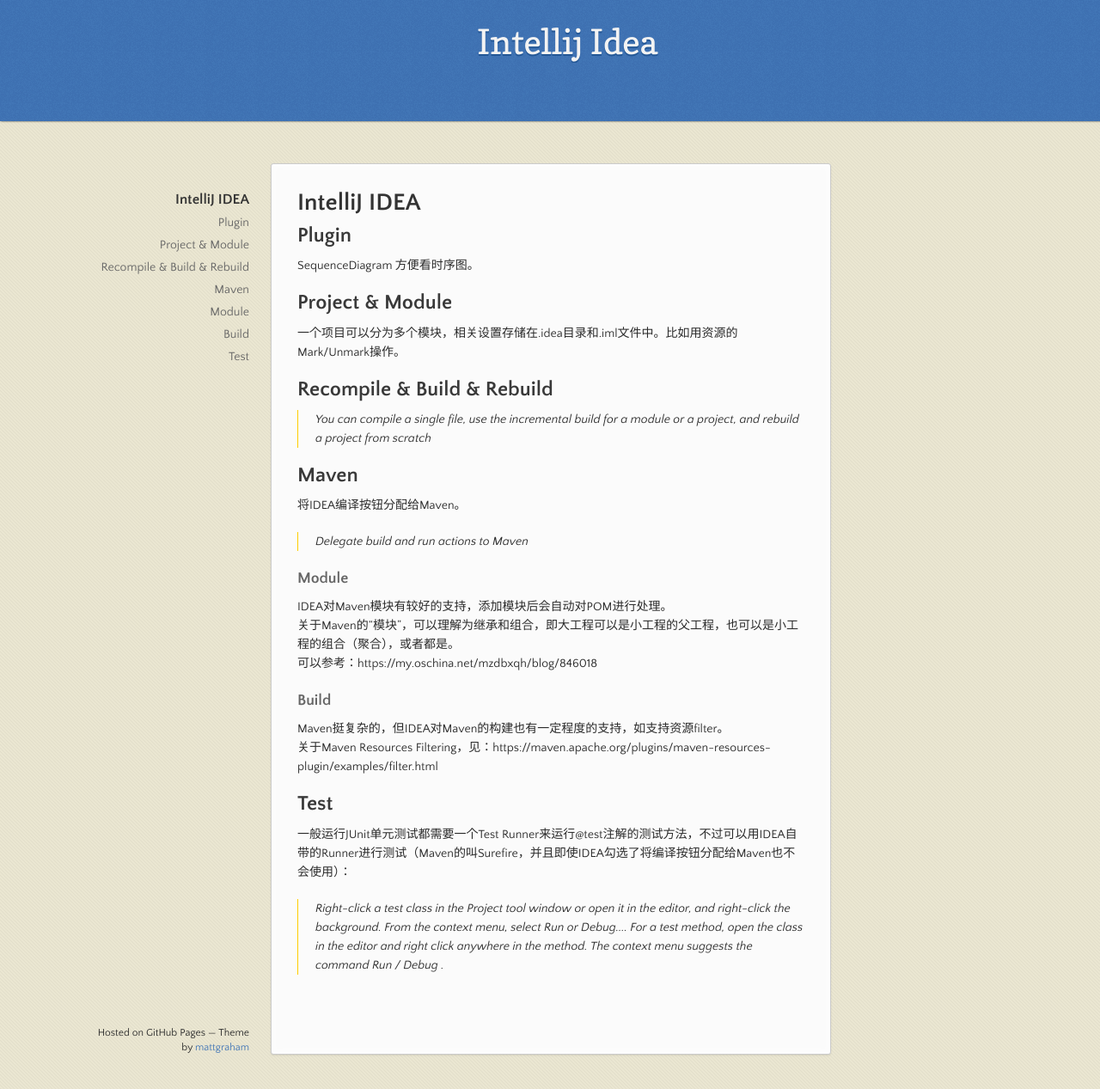
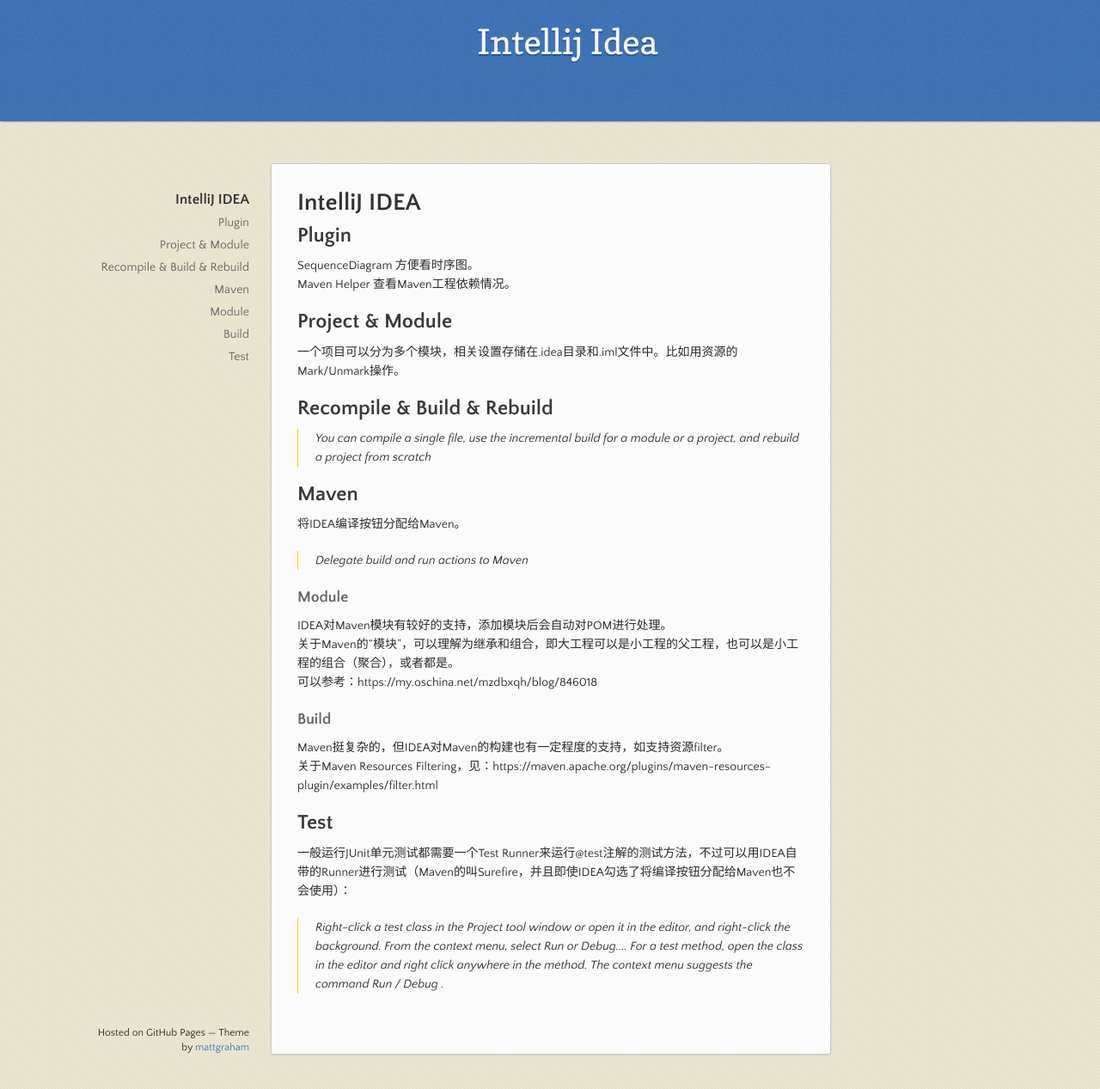
Before and after one commit to lvv9/lvv9.github.io, a Jekyll site: the page built from _posts/2020-04-25-intellij-idea.md, in a window 1280 px wide and 1267 px high. Shown: the whole window at 86% size. Built offline with Jekyll 4.4.1, drawn with Linux system fonts in a browser that asks for light colours; our own code applies the rules of GitHub Pages for plain Markdown files; the repository's description, which GitHub fills in, is left out.

Commit message:
Update 2020-04-25-intellij-idea.md

```diff
--- a/_posts/2020-04-25-intellij-idea.md
+++ b/_posts/2020-04-25-intellij-idea.md
@@ -1,6 +1,7 @@
 # IntelliJ IDEA
 ## Plugin
 SequenceDiagram 方便看时序图。
+Maven Helper 查看Maven工程依赖情况。
 
 ## Project & Module
 一个项目可以分为多个模块，相关设置存储在.idea目录和.iml文件中。比如用资源的Mark/Unmark操作。
```
